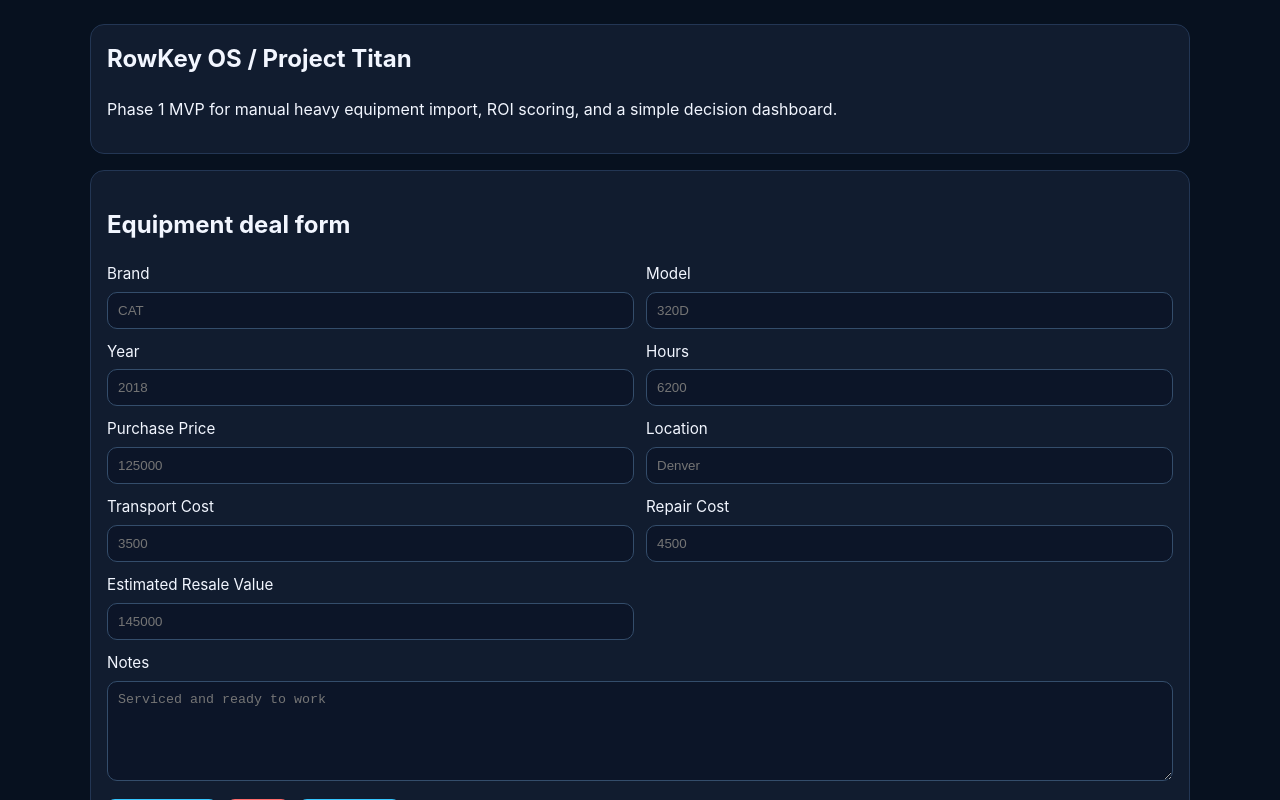
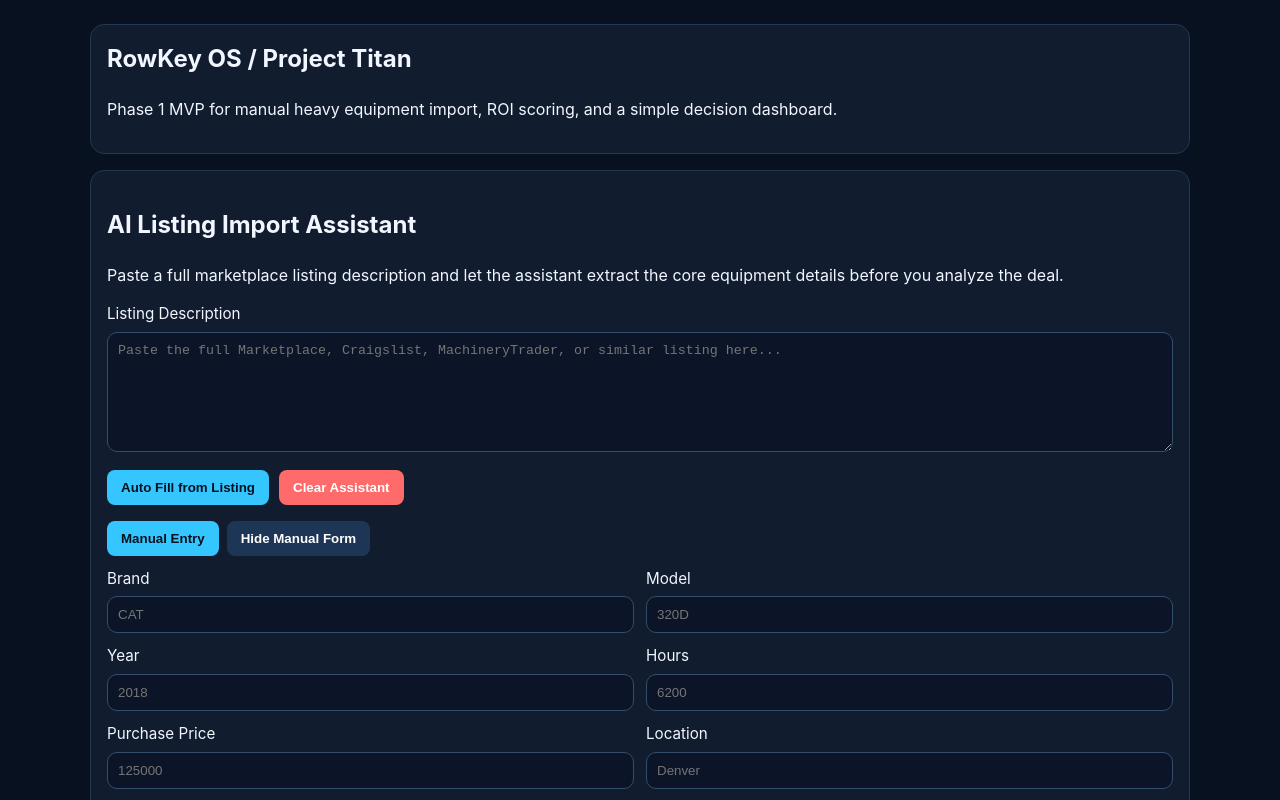
Before and after one commit to RowKeySpec/rowkey-os, a React (Vite) app in the folder frontend/: page / in a window 1280 px wide. Shown: the top 800 px of the page. Built offline with nearby package versions, Linux system fonts and the light colour scheme; no server answers.

Commit message:
Add listing import assistant

```diff
--- a/frontend/src/App.jsx
+++ b/frontend/src/App.jsx
@@ -14,6 +14,8 @@ const emptyForm = {
   estimatedResaleValue: '',
   notes: ''
 };
+
+const emptyListingDescription = '';
 
 function toNumber(value) {
   const numericValue = Number(value);
@@ -82,9 +84,11 @@ function normalizeListing(listing = {}) {
 
 function App() {
   const [formData, setFormData] = useState(emptyForm);
+  const [listingDescription, setListingDescription] = useState(emptyListingDescription);
   const [listings, setListings] = useState([]);
   const [status, setStatus] = useState('Analyze a deal to see its projected ROI.');
   const [analysis, setAnalysis] = useState(null);
+  const [showManualForm, setShowManualForm] = useState(true);
 
   async function loadListings() {
     try {
@@ -106,6 +110,49 @@ function App() {
   function handleFieldChange(event) {
     const { name, value } = event.target;
     setFormData((previous) => ({ ...previous, [name]: value }));
+  }
+
+  function handleListingDescriptionChange(event) {
+    setListingDescription(event.target.value);
+  }
+
+  async function handleAutoFillFromListing(event) {
+    event.preventDefault();
+    if (!listingDescription.trim()) {
+      setStatus('Paste a listing description first.');
+      return;
+    }
+
+    setStatus('Parsing listing description...');
+    try {
+      const response = await fetch(`${API_BASE}/listings/parse`, {
+        method: 'POST',
+        headers: { 'Content-Type': 'application/json' },
+        body: JSON.stringify({ description: listingDescription })
+      });
+      const result = await response.json();
+
+      if (response.ok && result.extracted) {
+        const extracted = result.extracted;
+        setFormData({
+          ...emptyForm,
+          brand: extracted.brand || '',
+          model: extracted.model || '',
+          year: extracted.year ?? '',
+          hours: extracted.hours ?? '',
+          purchasePrice: extracted.purchasePrice ?? '',
+          location: extracted.location || '',
+          notes: extracted.notes || ''
+        });
+        setShowManualForm(true);
+        setStatus('Auto-filled the form from the listing description.');
+      } else {
+        setStatus('Unable to extract listing details.');
+      }
+    } catch (error) {
+      setStatus('Listing parsing failed.');
+      console.error(error);
+    }
   }
 
   async function handleAnalyzeDeal(event) {
@@ -191,8 +238,36 @@ function App() {
       </section>
 
       <section className="card">
-        <h2>Equipment deal form</h2>
+        <h2>AI Listing Import Assistant</h2>
+        <p>Paste a full marketplace listing description and let the assistant extract the core equipment details before you analyze the deal.</p>
         <form onSubmit={handleAnalyzeDeal} className="deal-form">
+          <label className="full-width">
+            Listing Description
+            <textarea
+              name="listingDescription"
+              value={listingDescription}
+              onChange={handleListingDescriptionChange}
+              placeholder="Paste the full Marketplace, Craigslist, MachineryTrader, or similar listing here..."
+            />
+          </label>
+
+          <div className="actions">
+            <button type="button" onClick={handleAutoFillFromListing}>Auto Fill from Listing</button>
+            <button type="button" className="secondary" onClick={() => { setListingDescription(emptyListingDescription); setFormData(emptyForm); setStatus('Cleared the listing assistant inputs.'); }}>
+              Clear Assistant
+            </button>
+          </div>
+
+          <div className="form-toggle-row">
+            <button type="button" className={showManualForm ? 'secondary' : ''} onClick={() => setShowManualForm(true)}>
+              Manual Entry
+            </button>
+            <button type="button" className={!showManualForm ? 'secondary' : ''} onClick={() => setShowManualForm(false)}>
+              Hide Manual Form
+            </button>
+          </div>
+
+          {showManualForm ? (
             <div className="form-grid">
               <label>
                 Brand
@@ -235,6 +310,7 @@ function App() {
                 <textarea name="notes" value={formData.notes} onChange={handleFieldChange} placeholder="Serviced and ready to work" />
               </label>
             </div>
+          ) : null}
 
           <div className="actions">
             <button type="submit">Analyze Deal</button>
--- a/frontend/src/styles.css
+++ b/frontend/src/styles.css
@@ -60,7 +60,7 @@ textarea {
 }
 
 textarea {
-  min-height: 100px;
+  min-height: 120px;
   resize: vertical;
 }
 
@@ -72,6 +72,24 @@ textarea {
   display: flex;
   gap: 10px;
   margin-top: 6px;
+  flex-wrap: wrap;
+}
+
+.form-toggle-row {
+  display: flex;
+  gap: 8px;
+  margin-top: 4px;
+  flex-wrap: wrap;
+}
+
+.form-toggle-row button {
+  background: #1e3656;
+  color: white;
+}
+
+.form-toggle-row button.secondary {
+  background: #36c6ff;
+  color: #04111f;
 }
 
 button {
```
Also changed, not shown: 2 other files (tests, documents, lock files or other folders). Lines whose indentation alone changed are shown as unchanged.
